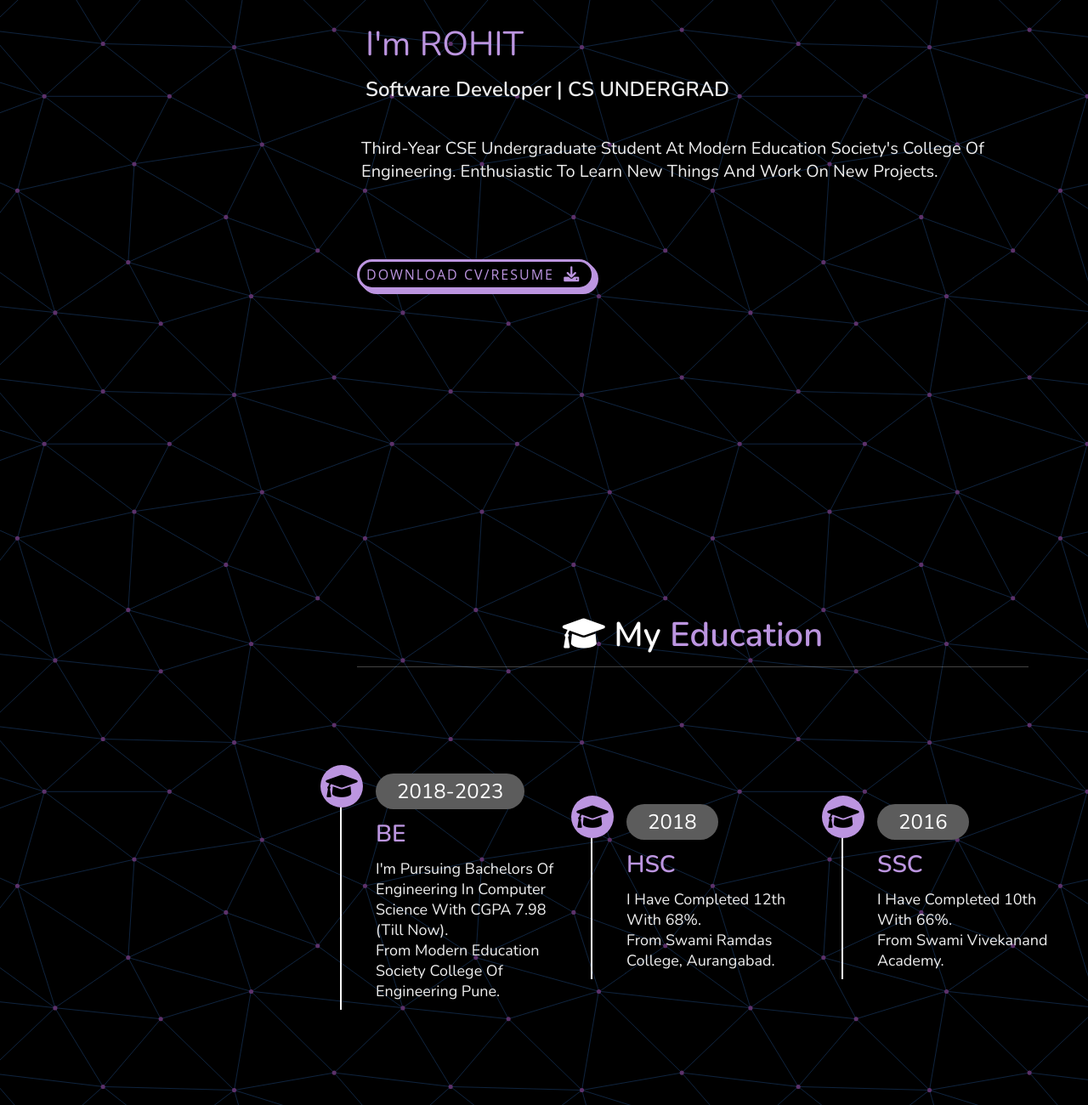
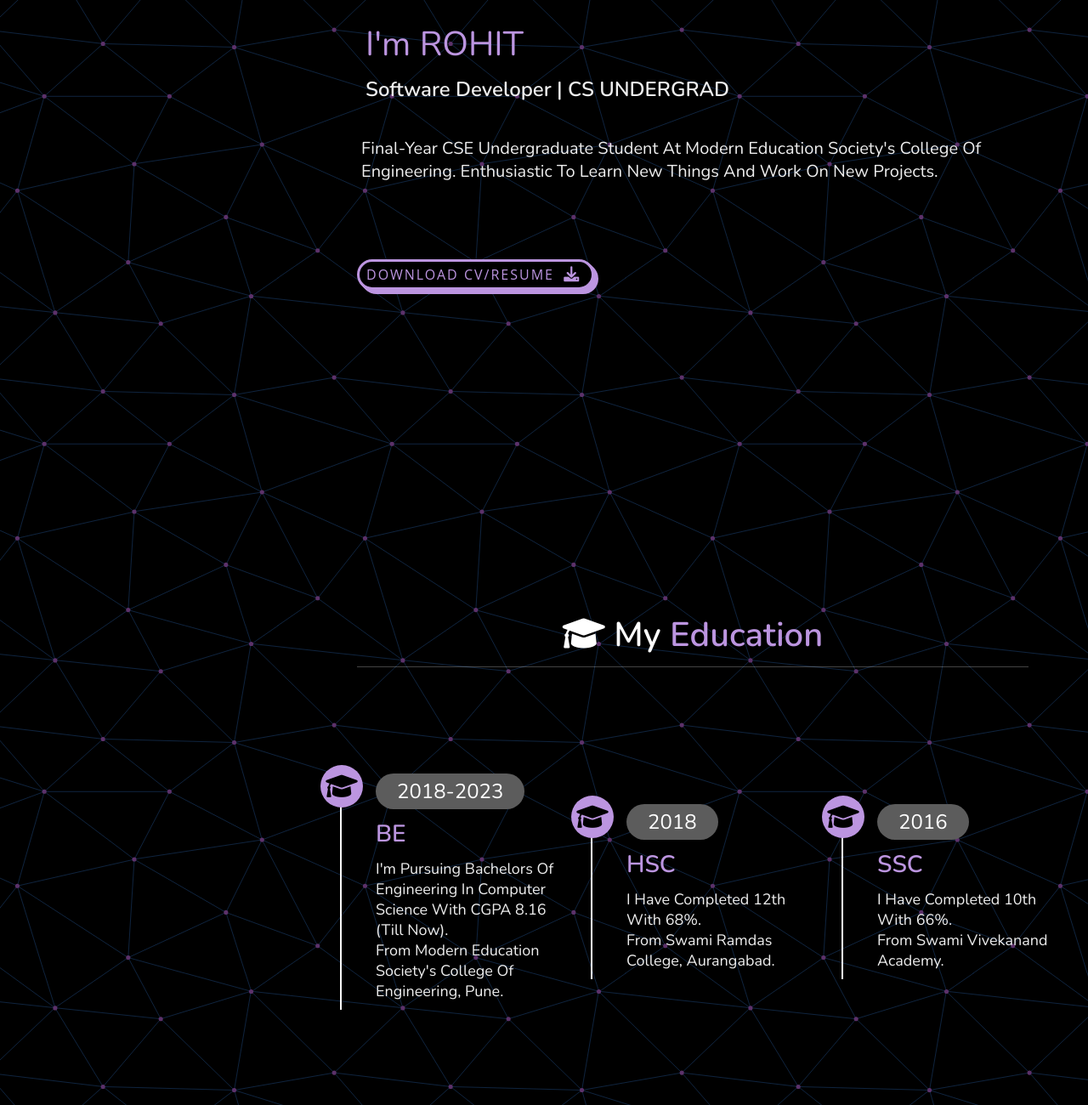
Before and after one commit to rohitmore1012/rohitmore.github.io, a plain HTML site: page index.html in a window 1280 px wide. Shown: the part 900-2200 px from the top of the page at 85% size. Drawn offline with nearby package versions, Linux system fonts and the light colour scheme; a script that the page names is missing.

Commit message:
Updated index.html

```diff
--- a/index.html
+++ b/index.html
@@ -156,7 +156,7 @@
 				<div class="info">
 					<h1>I'm ROHIT </h1>
 					<h2><span> Software Developer | CS UNDERGRAD</span></h2>
-					<p>Third-year CSE Undergraduate Student at Modern Education Society's College of Engineering.
+					<p>Final-year CSE Undergraduate Student at Modern Education Society's College of Engineering.
 						Enthusiastic to learn new things and work on new projects. <br>
 					</p>
 
@@ -188,8 +188,8 @@
 					<i class="fas fa-graduation-cap"></i>
 					<span>2018-2023</span>
 					<h3>BE</h3>
-					<p>I'm pursuing Bachelors of Engineering in Computer Science with CGPA 7.98 (till now). <br> From
-						Modern Education Society College of Engineering Pune.</p>
+					<p>I'm pursuing Bachelors of Engineering in Computer Science with CGPA 8.16 (till now). <br> From
+						Modern Education Society's College of Engineering, Pune.</p>
 				</div>
 
 				<div class="box">
```
